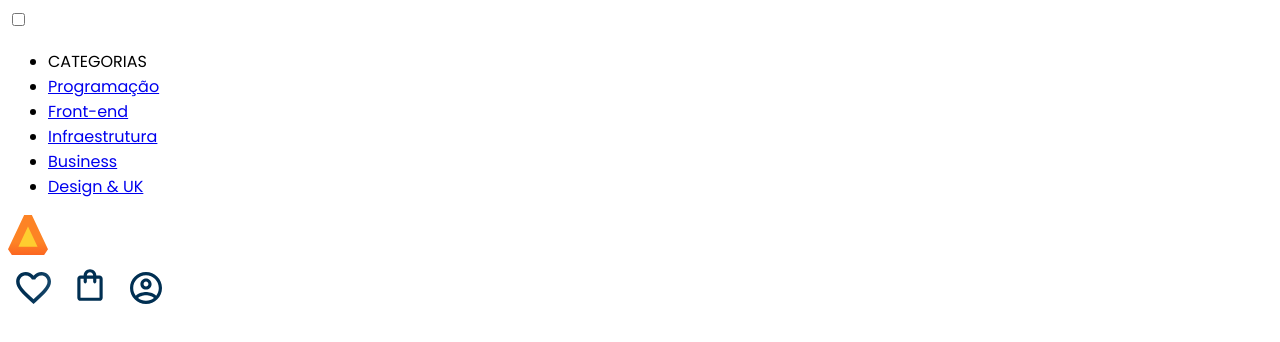
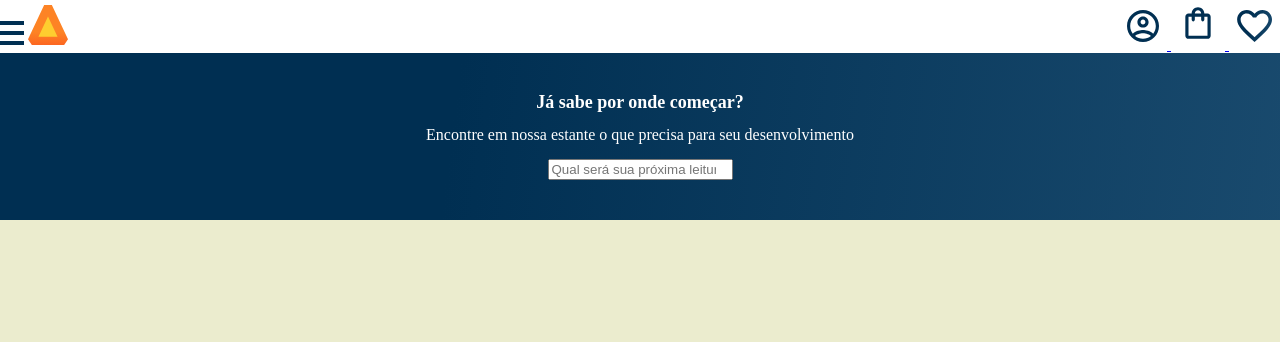
Before and after one commit to jhonatanbsouza/2F---2-Trimestre, a plain HTML site: page index.html in a window 1280 px wide. Drawn offline with Linux system fonts and the light colour scheme; a web font is replaced by a local one.

Commit message:
Add files via upload

```diff
--- /dev/null
+++ b/assets/css/banner.css
@@ -0,0 +1,16 @@
+.banner{
+    background-image: var(--azul-degrade);
+    color: var(--branco);
+    text-align: center;
+    padding: 2.5em 2em;
+}
+
+.banner-titulo{
+    font-size: 18px;
+    font-weight: 700;
+}
+
+.banner-texto{
+    font-weight: 500;
+    margin: 1em 0;
+}
--- a/assets/css/header.css
+++ b/assets/css/header.css
@@ -1,44 +1,49 @@
 .cabecalho{
     display: flex;
     justify-content: space-between;
-    background-color: white;
+    align-items: center;
+    background-color: var(--branco);
 }
 
 .menu-hamburguer{
-    width: 24px;
-    height: 24px;
-    background-image: url(../img/AluraBooks/Menu.svg);
-    display: inline-block;
-    background-position: center;
+   width: 24px;
+   height: 24px;
+   display: inline-block;
+   background-image: url(../img/AluraBooks/Menu.svg);
+    background-position: center ;
     background-repeat: no-repeat;
 }
 
 .menu-lista{
     display: none;
+    position: absolute;
     width: 60vw;
+    text-transform: uppercase;
 }
 
 .seletor-menu:checked ~ .menu-lista{
     display: block;
-    position: absolute;
+
 }
 
-.menu-lista-item,.menu-lista-titulo{
+ .menu-lista-item, .menu-lista-titulo{
     background-color: white;
     padding: 1em;
-}
 
+ }
 .menu-lista-titulo{
     color: var(--laranja);
     font-weight: 700;
 }
+
+.menu-lista-link{
+    background: var(--azul-degrade);
+    --webkit-background-clip: text;
+    --webkit-text-fill-color:transparent;
+    background-clip: text;
+    text-transform: uppercase;
+}
+
 .seletor-menu{
     display: none;
 }
-.menu-lista-link {
-    background-image: var(--azul-degrade);
-    --webkit-background-clip: text;
-    --webkit-text-fill-color: transparent;
-    background-clip: text;
-    text-transform: uppercase;
-  }
--- a/assets/css/reset.css
+++ b/assets/css/reset.css
@@ -1,3 +1,8 @@
+/* http://meyerweb.com/eric/tools/css/reset/
+   v2.0 | 20110126
+   License: none (public domain)
+*/
+
 html, body, div, span, applet, object, iframe,
 h1, h2, h3, h4, h5, h6, p, blockquote, pre,
 a, abbr, acronym, address, big, cite, code,
--- a/assets/css/style.css
+++ b/assets/css/style.css
@@ -1,12 +1,15 @@
-vg66tftfsa3 'aw\2wzs1ds\@import url(reset.css);
+@import url(reset.css);
 @import url(header.css);
+@import url(banner.css);
 :root{
-    --laranja: #eb9b00;
-    --cor-de-fundo: #ebecee;
-    --azul-degrade: linear-gradient(97.54deg, #002f52 35.49%, #59788e 165.37%);
+    --branco: #FFFFFF;
+    --cor-de-fundo: #EBECCE;
+    --laranja:#EB9B00;
+    --azul-degrade: linear-gradient(97.56deg, #002f52 35.49%, #326589 165.37%);
 
 }
+
 body{
-    background-color: var(--cor-de-fundo);
-    font-family: "Poppins", sans-serif;
+    background-color: #ebecce;
+
 }
--- a/index.html
+++ b/index.html
@@ -1,38 +1,60 @@
 <!DOCTYPE html>
 <html lang="en">
 <head>
-    <meta charset="UTF-8">
-    <meta name="viewport" content="width=device-width, initial-scale=1.0">
-    <title>Segundo Projeto</title>
     <link rel="preconnect" href="https://fonts.googleapis.com">
 <link rel="preconnect" href="https://fonts.gstatic.com" crossorigin>
-    <link href="https://fonts.googleapis.com/css2?family=Poppins:ital,wght@0,100;0,200;0,300;0,400;0,500;0,600;0,700;0,800;0,900;1,100;1,200;1,300;1,400;1,500;1,600;1,700;1,800;1,900&family=Zain:wght@200;300;400;700;800;900&display=swap" rel="stylesheet">
+<link href="https://fonts.googleapis.com/css2?family=Poppins:ital,wght@0,100;0,200;0,300;0,400;0,500;0,600;0,700;0,800;0,900;1,100;1,200;1,300;1,400;1,500;1,600;1,700;1,800;1,900&display=swap" rel="stylesheet">
+    <meta charset="UTF-8">
+    <meta http-equiv="X-UA-Compatible" content="IE=edge">
+    <meta name="viewport" content="width=device-width, initial-scale=1.0">
+    <title>SEGUNDO PROJETO</title>
+
 <link rel="stylesheet" href="assets/css/style.css">
+
 </head>
 <body>
 <header class="cabecalho">
     <div class="container">
-        <input type="checkbox" id="menu" class="seletor-menu">
+
+       <input type="checkbox"  id="menu" class="seletor-menu">
        <label for="menu">
-            <span class="menu-hamburguer"></span>
+    <span class="menu-hamburguer"> </span>
 </label>
+
+
+        <img src="assets/img/AluraBooks/Logo.svg" alt="">
+
         <ul class="menu-lista">
-            <li class="menu-lista-titulo">CATEGORIAS</li>
-            <li class="menu-lista-item"><a class="menu-lista-link" href="#"> Programação </a></li>
-            <li class="menu-lista-item"><a class="menu-lista-link" href="#"> Front-end </a></li>
-            <li class="menu-lista-item"><a class="menu-lista-link" href="#"> Infraestrutura </a></li>
-            <li class="menu-lista-item"><a class="menu-lista-link" href="#"> Business </a></li>
-            <li class="menu-lista-item"><a class="menu-lista-link" href="#"> Design & UK </a></li>
+            <li class="menu-lista-titulo"> CATEGORIAS</li>
+            <li class="menu-lista-item"> <a href="#" class="menu-lista-link"> programaçâo</a></li>
+            <li class="menu-lista-item"> <a href="#" class="menu-lista-link"> front-ent</a></li>
+            <li class="menu-lista-item"> <a href="#" class="menu-lista-link"> infraestrutura</a></li>
+            <li class="menu-lista-item"> <a href="#" class="menu-lista-link"> business</a></li>
+            <li class="menu-lista-item"> <a href="#" class="menu-lista-link"> desing & UK </a></li>
+
+
                    </ul>
-        <img src="assets/img/AluraBooks/Logo.svg" alt="" class="logo-cabecalho">
                 </div>
+        <div class="container">
+ <a href="#">
+  <img src="assets/img/AluraBooks/Usuário.svg" alt="">
+</a>
 
-        <div class="container">
-        <a href="#"><img src="assets/img/AluraBooks/Favoritos.svg" alt=""></a>
-        <a href="#"><img src="assets/img/AluraBooks/Compras.svg" alt=""></a>
-        <a href="#"><img src="assets/img/AluraBooks/Usuário.svg" alt=""></a>
+ <a href="#">
+    <img src="assets/img/AluraBooks/Compras.svg" alt="">
+</a>
+
+ <a href="#">
+    <img src="assets/img/AluraBooks/Favoritos.svg" alt="">
+</a>
      </div>
-
         </header>
+    <section class="banner">
+        <h2 class="banner-titulo">Já sabe por onde começar?</h2>
+        <p class="banner-texto">Encontre em nossa estante o que
+             precisa para seu desenvolvimento</p>
+        <input type="search"
+        placeholder="Qual será sua próxima leitura?">
+    </section>
 </body>
 </html>
```
Also changed, not shown: 1 other file. Lines whose indentation alone changed are shown as unchanged.
